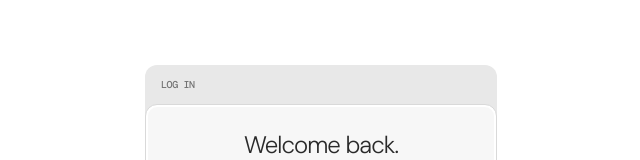
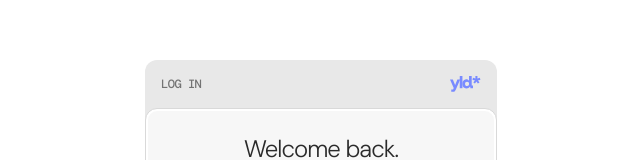
Before and after one commit to nzwh/yielde, a Next.js app: page /login in a window 1280 px wide. Shown: the part 152-312 px from the top of the page, without its empty margins (319-959 px from the left). Built offline with nearby package versions, Linux system fonts and the light colour scheme; a web font is replaced by a local one.

Commit message:
feat: add logo to components

```diff
--- a/components/LoginCard/LoginCard.tsx
+++ b/components/LoginCard/LoginCard.tsx
@@ -12,6 +12,7 @@ import { useLoginForm } from "./useLoginForm";
 import { Input } from "@/components/global/Input";
 import { Button } from "@/components/global/Button";
 import { Badge } from "@/components/global/Badge";
+import { Logo } from "../global/Logo";
 
 export default function LoginCard() {
   const { values, submitting, formError, setField, handleSubmit } =
@@ -28,11 +29,12 @@ export default function LoginCard() {
       <div
         className={cn(
           "text-[#737373]",
-          "flex w-full items-center justify-between px-4 py-3 text-[0.625rem] font-medium uppercase",
+          "flex w-full items-center justify-between p-4 text-xs font-medium uppercase",
           dmMono.className,
         )}
       >
         <h2>Log In</h2>
+        <Logo className="h-4 w-auto text-[#798BFF]" />
       </div>
 
       {/* Form */}
--- a/components/RegisterCard/RegisterCard.tsx
+++ b/components/RegisterCard/RegisterCard.tsx
@@ -18,6 +18,7 @@ import { Button } from "@/components/global/Button";
 import { Badge } from "@/components/global/Badge";
 import { Checkbox } from "../global/Checkbox";
 import { PasswordStrengthMeter } from "./PasswordStrengthMeter";
+import { Logo } from "../global/Logo";
 
 export default function RegisterCard() {
   const {
@@ -44,11 +45,12 @@ export default function RegisterCard() {
       <div
         className={cn(
           "text-[#737373]",
-          "flex w-full items-center justify-between px-4 py-3 text-[0.625rem] font-medium uppercase",
+          "flex w-full items-center justify-between p-4 text-xs font-medium uppercase",
           dmMono.className,
         )}
       >
         <h2>Registration</h2>
+        <Logo className="h-4 w-auto text-[#798BFF]" />
       </div>
 
       {/* Form */}
--- /dev/null
+++ b/components/global/Logo.tsx
@@ -0,0 +1,31 @@
+import { SVGProps } from "react";
+import { cn } from "@/lib/utils";
+
+interface LogoProps extends SVGProps<SVGSVGElement> {
+  className?: string;
+}
+
+export function Logo({ className, ...props }: LogoProps) {
+  return (
+    <svg
+      viewBox="0 0 63 33"
+      fill="none"
+      className={cn("h-4 w-auto shrink-0", className)}
+      {...props}
+    >
+      <path
+        d="M2.58 32.4V27.96H6.42L7.65 24.99L0 7.2H5.85L10.53 18.69H10.65L15.24 7.2H20.94L13.2 25.2L11.85 28.41C11.31 29.69 10.66 30.67 9.9 31.35C9.16 32.05 8.06 32.4 6.6 32.4H2.58Z"
+        fill="currentColor"
+      />
+      <path d="M20.1347 25.2V0H25.6547V25.2H20.1347Z" fill="currentColor" />
+      <path
+        d="M34.1911 25.56C32.3111 25.56 30.7211 25.17 29.4211 24.39C28.1411 23.59 27.1711 22.49 26.5111 21.09C25.8511 19.67 25.5211 18.04 25.5211 16.2C25.5211 14.34 25.8411 12.71 26.4811 11.31C27.1211 9.89 28.0511 8.79 29.2711 8.01C30.5111 7.23 31.9911 6.84 33.7111 6.84C34.9911 6.84 36.0911 7.08 37.0111 7.56C37.9311 8.02 38.6411 8.67 39.1411 9.51H39.2611V0H44.7811V19.8H47.4811V25.2H41.9611V22.2H40.7011C40.0611 23.26 39.1911 24.09 38.0911 24.69C37.0111 25.27 35.7111 25.56 34.1911 25.56ZM35.2411 20.76C36.4811 20.76 37.4611 20.42 38.1811 19.74C38.9011 19.04 39.2611 18.08 39.2611 16.86V15.54C39.2611 14.32 38.9011 13.37 38.1811 12.69C37.4611 11.99 36.4811 11.64 35.2411 11.64C33.8211 11.64 32.7611 12.05 32.0611 12.87C31.3811 13.69 31.0411 14.8 31.0411 16.2C31.0411 17.6 31.3811 18.71 32.0611 19.53C32.7611 20.35 33.8211 20.76 35.2411 20.76Z"
+        fill="currentColor"
+      />
+      <path
+        d="M51.5152 15.72L48.1252 13.26L50.0152 10.65L51.4552 9L49.3252 8.52L46.2652 7.53L47.5552 3.54L50.6752 4.53L52.6252 5.4L52.4152 3.27V0H56.6152V3.24L56.4052 5.4L58.3552 4.53L61.4752 3.54L62.7652 7.53L59.7052 8.52L57.5752 9L58.9852 10.62L60.9052 13.26L57.5152 15.72L55.5952 13.11L54.5152 11.25L53.4352 13.08L51.5152 15.72Z"
+        fill="currentColor"
+      />
+    </svg>
+  );
+}
--- a/components/wheel/WheelControls.tsx
+++ b/components/wheel/WheelControls.tsx
@@ -1,6 +1,7 @@
 "use client";
 
 import { Badge } from "../global/Badge";
+import { Logo } from "../global/Logo";
 import { LogoutButton } from "../LoginCard/LogoutButton";
 import { cn } from "@/lib/utils";
 
@@ -17,6 +18,10 @@ export function WheelControls({
 }: WheelControlsProps) {
   return (
     <div className="z-10 flex items-center gap-4 font-semibold text-[#707070]">
+      <Logo className="h-6 w-auto text-[#798BFF]" />
+
+      <div className="h-3 w-px rounded-full bg-[#D9D9D9]" />
+
       <Badge
         type="button"
         onClick={onToggleMute}
```
